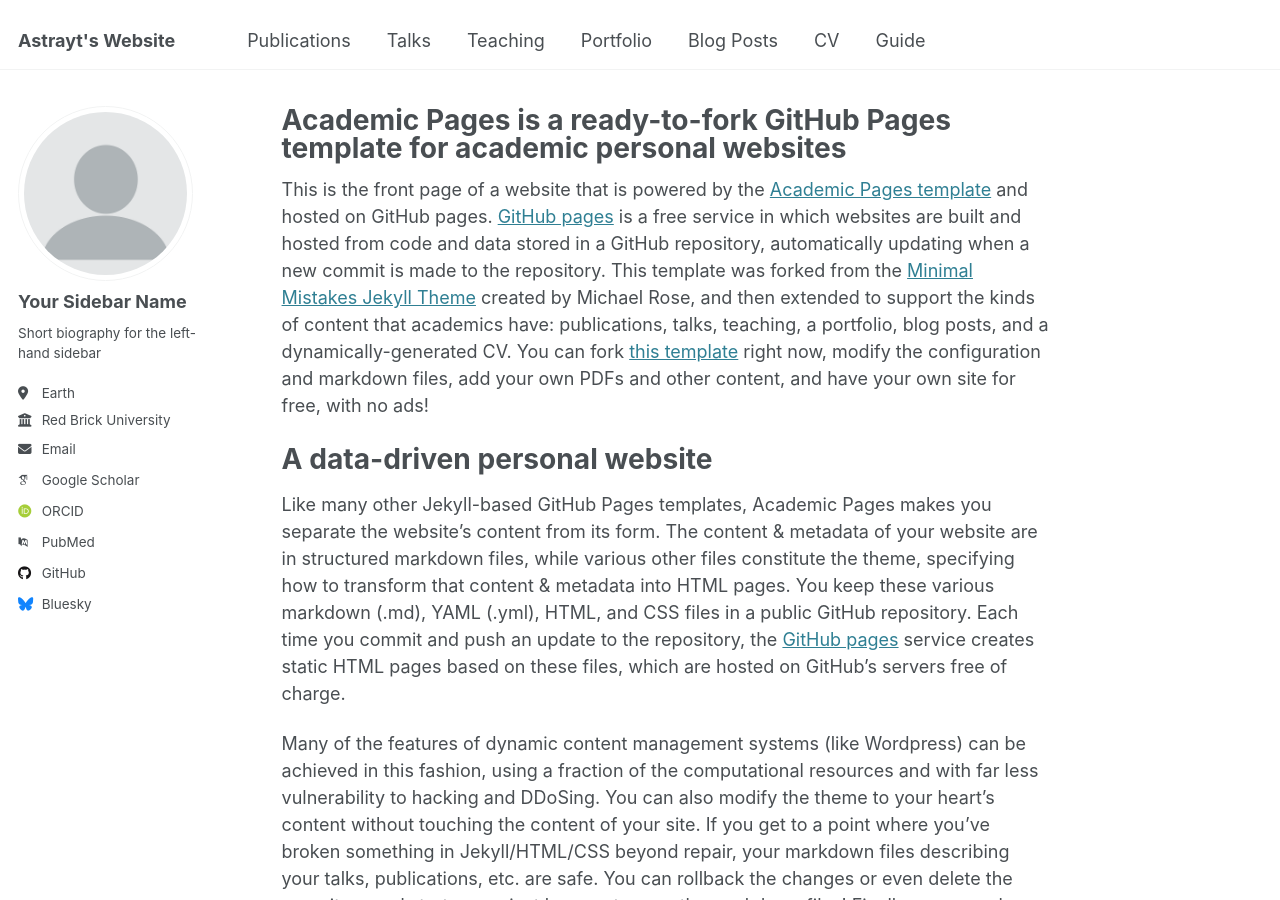
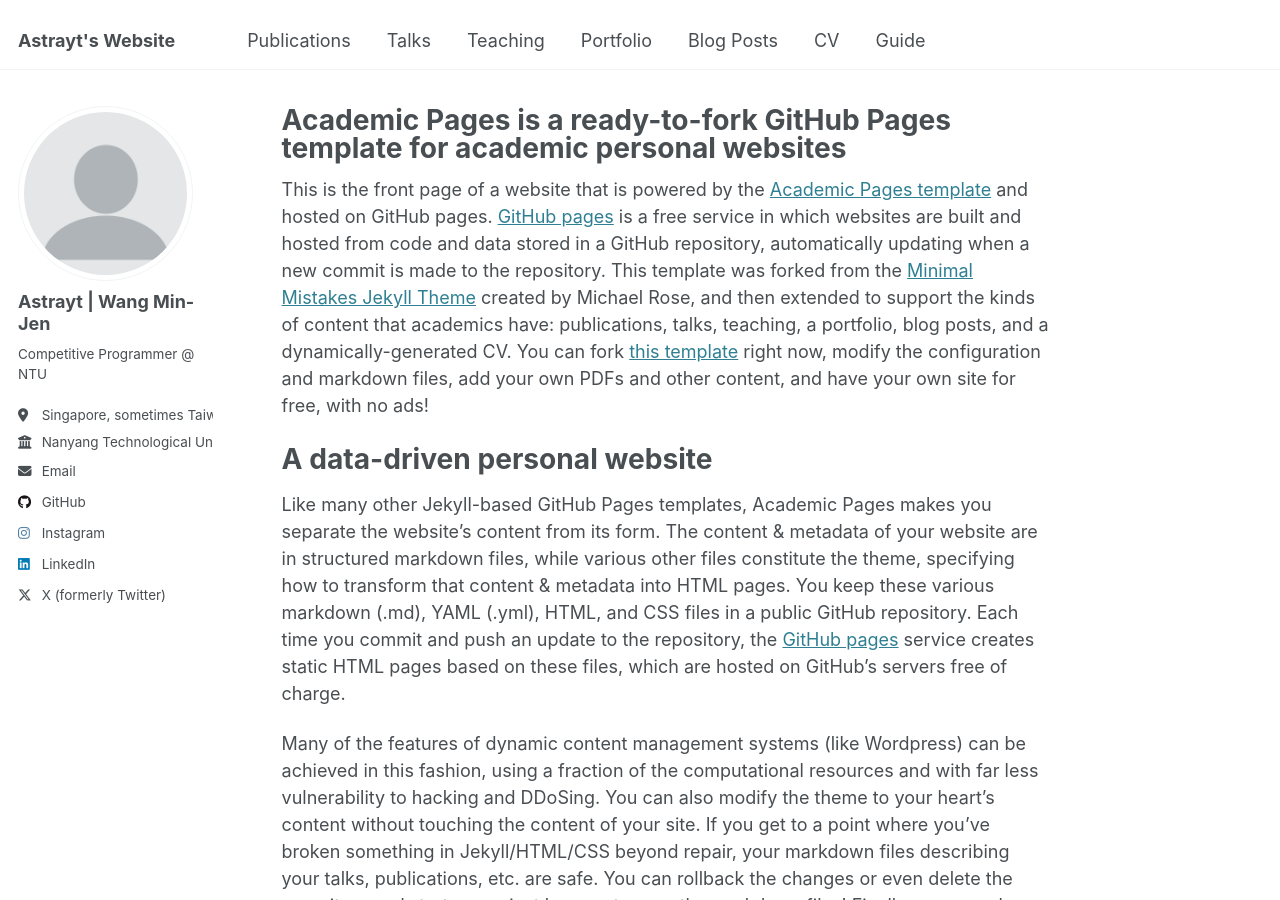
Before and after one commit to AstraytLUL/astraytlul.github.io, a Jekyll site: the page built from _pages/about.md, in a window 1280 px wide and 900 px high. Built offline with Jekyll 4.4.1, drawn with Linux system fonts in a browser that asks for light colours; some web fonts are replaced.

Commit message:
Update _config.yml
Added more personal information

```diff
--- a/_config.yml
+++ b/_config.yml
@@ -23,21 +23,21 @@
 author:
   # Biographic information
   avatar           : "profile.png"
-  name             : "Your Sidebar Name"
+  name             : "Astrayt | Wang Min-Jen"
   pronouns         : # example: "she/her"
-  bio              : "Short biography for the left-hand sidebar"
-  location         : "Earth"
-  employer         : "Red Brick University"
+  bio              : "Competitive Programmer @ NTU"
+  location         : "Singapore, sometimes Taiwan"
+  employer         : "Nanyang Technological University"
   uri              : # URL
-  email            : "none@example.org"
+  email            : "C230167@e.ntu.edu.sg"
 
   # Academic websites
   arxiv            : # URL - Update with the correct link to your profile
-  googlescholar    : "https://scholar.google.com/citations?user=PS_CX0AAAAAJ"
+  googlescholar    :
   impactstory      : # URL
-  orcid            : "http://orcid.org/yourorcidurl"
+  orcid            :
   semantic         : # URL
-  pubmed           : "https://www.ncbi.nlm.nih.gov/pubmed/?term=john+snow"
+  pubmed           :
   researchgate     : # URL
   scopus           : # URL
 
@@ -45,21 +45,21 @@
   bitbucket        : # Username - Update with your username on the site
   codepen          : # Username
   dribbble         : # Username
-  github           : "academicpages"
+  github           : "AstraytLUL"
   kaggle           : # Username
   stackoverflow    : # User number or user number and name (i.e., use "1" or "1/jeff-atwood")
 
   # Social media
-  bluesky          : "bsky.app" # Replace this with you Bluesky username
+  bluesky          : # Replace this with you Bluesky username
   facebook         : # Username
   flickr           : # Username
   foursquare       : # Username
   goodreads        : # Username
   google_plus      : # Username
   keybase          : # Username
-  instagram        : # Username
+  instagram        : "Astraytlul" # Username
   lastfm           : # Username
-  linkedin         : # Username
+  linkedin         : "astrayt" # Username
   mastodon         : # URL
   medium           : # URL
   pinterest        : # Username
@@ -67,7 +67,7 @@
   steam            : # Username
   telegram         : # URL
   tumblr           : # Username
-  twitter          : # Username for X / Twitter
+  twitter          : "AstraytLUL" # Username for X / Twitter
   vine             : # Username
   weibo            : # Username
   wikipedia        : # Username
```
